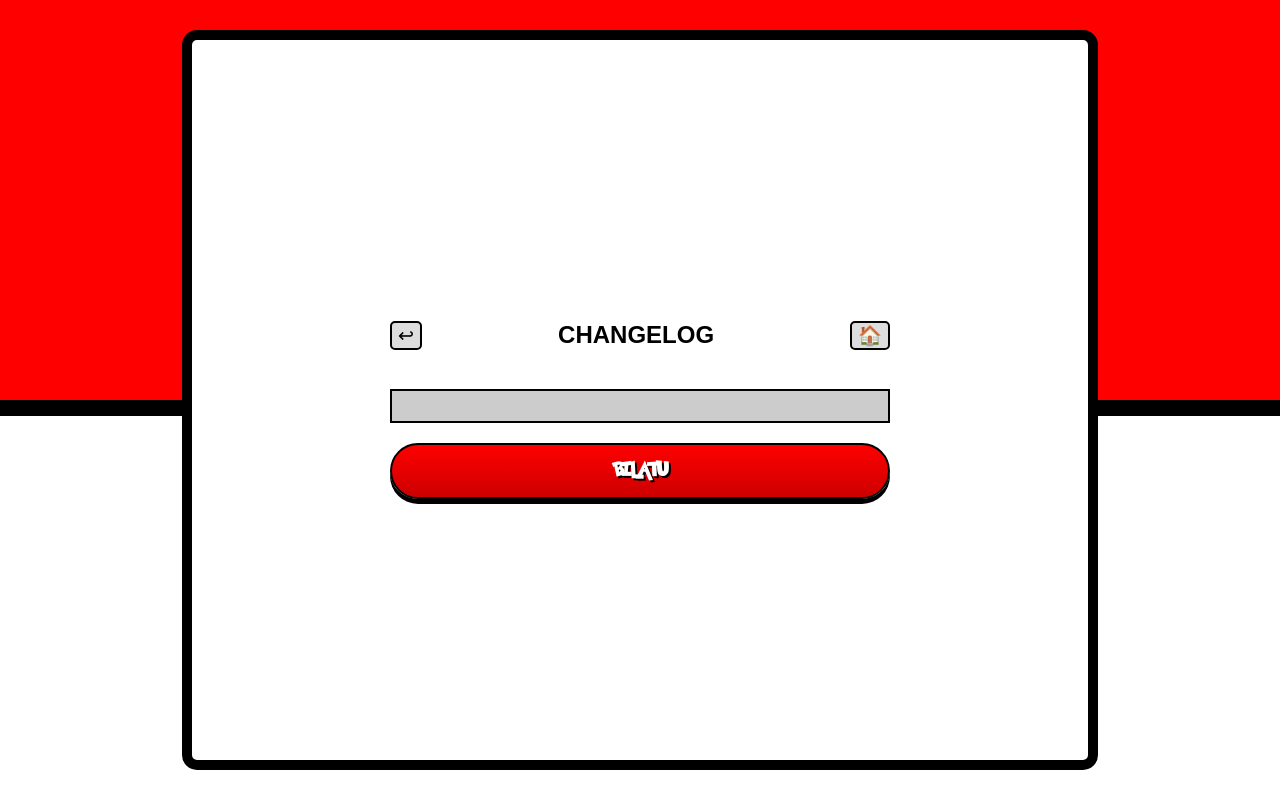
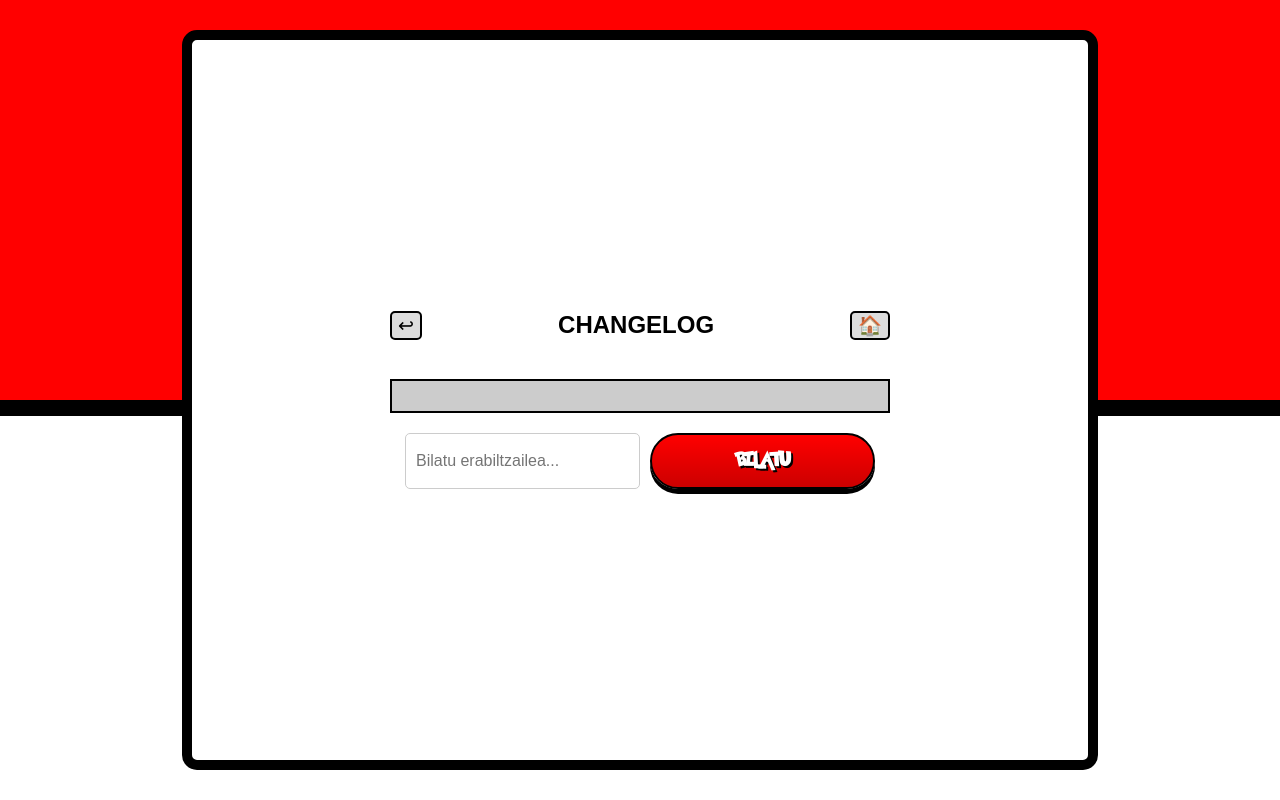
Before and after one commit to Yassin-M/PokedexISAD, a Flask app: page /changelog in a window 1280 px wide. Run offline with Flask 3, Linux system fonts and the light colour scheme; data that the repository does not hold is empty.

Commit message:
Barrita de buscar, y esperando a resolver una buena duda

```diff
--- a/app/static/css/style.css
+++ b/app/static/css/style.css
@@ -204,3 +204,26 @@ body {
     image-rendering: pixelated;
     display: block;
 }
+
+.search-container {
+    display: flex;
+    justify-content: center;
+    margin: 20px 0;
+    padding: 0 15px;
+}
+
+.search-form {
+    display: flex;
+    gap: 10px;
+    width: 100%;
+    max-width: 600px;
+}
+.search-input {
+    flex-grow: 1;
+    padding: 10px 15px;
+    border: 2px solid #ddd;
+    border-radius: 25px;
+    font-size: 1rem;
+    outline: none;
+    transition: border-color 0.3s ease;
+}
--- a/app/templates/changelog.html
+++ b/app/templates/changelog.html
@@ -43,8 +43,17 @@
 
         </div>
 
-        <button class="btn btn-login">BILATU</button>
 
+        <div class="search-container">
+            <form action="{{ url_for('bista_orokorra.changelog') }}" method="GET" class="search-form">
 
+            <input type="text"
+               name="usuario_buscado"
+               class="search-input"
+               placeholder="Bilatu erabiltzailea..."
+               value="{{ request.args.get('bilatu den erabiltzailea', '') }}">
+            <button type="submit" class="btn btn-login">Bilatu</button>
+            </form>
+        </div>
     </body>
 </html>
```
